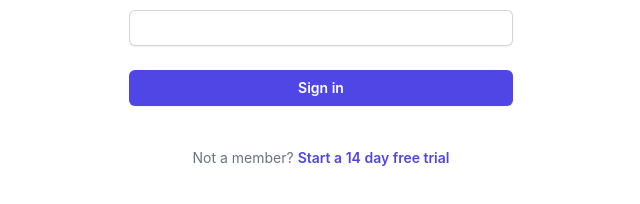
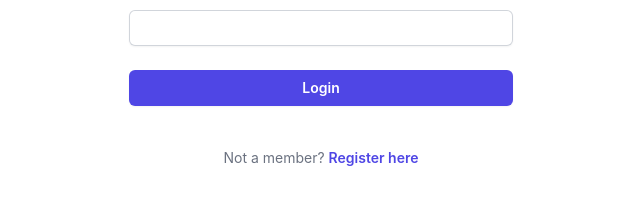
Before and after one commit to brendantwz/jiu-jitsu-technique-tracker, a React (Create React App) app in the folder client/: page /login in a window 1280 px wide. Shown: the part 318-522 px from the top of the page, without its empty margins (319-959 px from the left). Built offline with nearby package versions, Linux system fonts and the light colour scheme.

Commit message:
Add TODOs on LandingPage.js and LoginPage.js

```diff
--- a/client/src/components/LandingPage.js
+++ b/client/src/components/LandingPage.js
@@ -12,6 +12,7 @@ const navigation = [
 const LandingPage = () => {
   const [mobileMenuOpen, setMobileMenuOpen] = useState(false)
 
+  //TODO - Improve UI & content to match application vibe
   return (
     <div className="bg-white">
       <header className="absolute inset-x-0 top-0 z-50">
--- a/client/src/components/LoginPage.js
+++ b/client/src/components/LoginPage.js
@@ -39,6 +39,8 @@ const LoginPage = () => {
         }
     };
 
+    //TODO - Add forgot password functionality (probably need a reset password page)
+    //TODO - If user key in wrong email address or password. Send a warning/alert saying "Email and/or Password incorrect. Please try again" if user register, else, prompt "This email is not registered"
     return (
       <>
         <div className="flex min-h-full flex-1 flex-col justify-center px-6 py-12 lg:px-8">
@@ -103,15 +105,15 @@ const LoginPage = () => {
                   type="submit"
                   className="flex w-full justify-center rounded-md bg-indigo-600 px-3 py-1.5 text-sm font-semibold leading-6 text-white shadow-sm hover:bg-indigo-500 focus-visible:outline focus-visible:outline-2 focus-visible:outline-offset-2 focus-visible:outline-indigo-600"
                 >
-                  Sign in
+                  Login
                 </button>
               </div>
             </form>
 
             <p className="mt-10 text-center text-sm text-gray-500">
               Not a member?{' '}
-              <a href="#" className="font-semibold leading-6 text-indigo-600 hover:text-indigo-500">
-                Start a 14 day free trial
+              <a href="/register" className="font-semibold leading-6 text-indigo-600 hover:text-indigo-500">
+                Register here
               </a>
             </p>
           </div>
```
